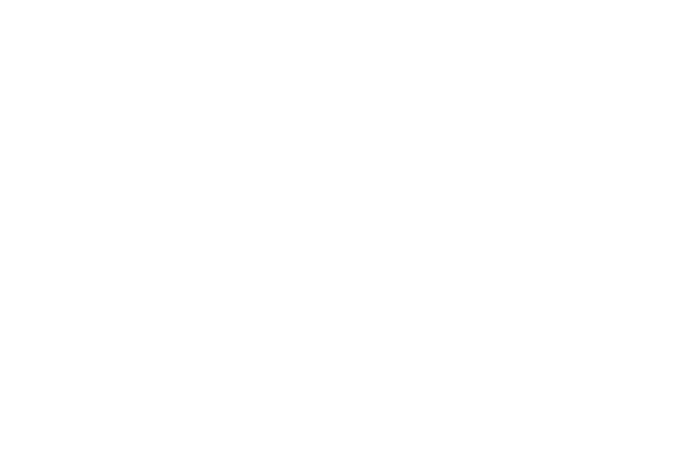
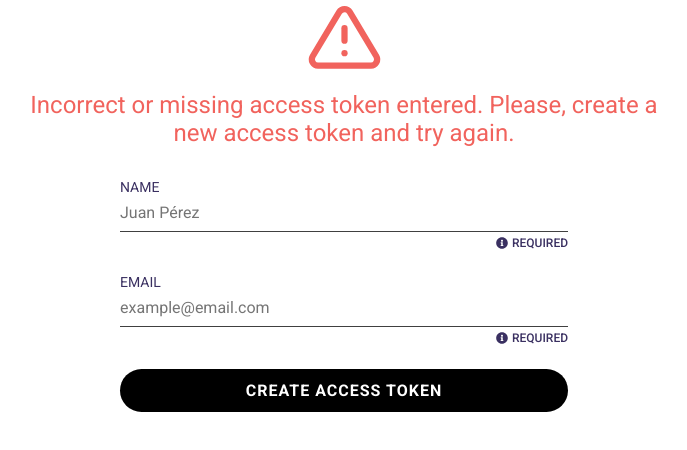
Before and after one commit to hespinoza01/elim5test, a React (Create React App) app in the folder client/: page /access in a window 1280 px wide. Shown: the top 450 px of the page, without its empty margins (296-983 px from the left). Built offline with nearby package versions, Linux system fonts and the light colour scheme.

Commit message:
:sparkles: Created form design to access frontend

```diff
--- a/client/src/App.routes.js
+++ b/client/src/App.routes.js
@@ -4,13 +4,14 @@
 import { PrivateRoute } from './components'
 
 // import views
-import { Home, Page2 } from './views'
+import { Home, Page2, Access } from './views'
 
 export default function AppRoutes() {
     return (
         <Switch>
             <Route exact path='/' component={Home} />
             <Route path='/page2' component={Page2} />
+            <Route path='/access' component={Access} />
         </Switch>
     )
 }
--- a/client/src/components/index.js
+++ b/client/src/components/index.js
@@ -5,5 +5,15 @@
 import Navbar from './navbar.component'
 import Layout from './layout.component'
 import PrivateRoute from './private-route.component'
+import TextField from './text-field.component'
 
-export { Button, Elim5Minion, Footer, Header, Navbar, PrivateRoute, Layout }
+export {
+    Button,
+    Elim5Minion,
+    Footer,
+    Header,
+    Navbar,
+    PrivateRoute,
+    Layout,
+    TextField,
+}
--- /dev/null
+++ b/client/src/components/text-field.component.js
@@ -0,0 +1,52 @@
+import React, { useMemo } from 'react'
+import { FaInfoCircle } from 'react-icons/fa'
+
+// import utils
+import { randomKey } from '../utils'
+
+/**
+ * @param {String} label - message to describe input
+ * @param {String} placeholder
+ * @param {String} type - type of input
+ * @param {String} value - input value
+ * @param {Function} - capture on change input value
+ * @param {Boolean} required - show required indicator
+ */
+export default React.memo(function TextField({
+    label,
+    placeholder = '',
+    type = 'text',
+    value,
+    onChange = () => {},
+    required,
+}) {
+    // create id for link label with input
+    const inputId = useMemo(() => randomKey(), [])
+
+    return (
+        <fieldset className='TextField'>
+            {label && (
+                <label className='TextField-label' htmlFor={inputId}>
+                    {label}
+                </label>
+            )}
+
+            <input
+                className='TextField-input'
+                id={inputId}
+                placeholder={placeholder}
+                required={required}
+                type={type}
+                value={value}
+                onChange={onChange}
+            />
+
+            {required && (
+                <div className='TextField-required'>
+                    <FaInfoCircle />
+                    <span>required</span>
+                </div>
+            )}
+        </fieldset>
+    )
+})
--- /dev/null
+++ b/client/src/styles/components/text-field.scss
@@ -0,0 +1,47 @@
+.TextField {
+    @include roboto;
+    @include flex-vertical;
+    color: rgba($black, .75);
+    width: 100%;
+
+    .TextField-label {
+        color: $purple;
+        font-size: 14px;
+        text-transform: uppercase;
+    }
+
+    .TextField-input {
+        @include input-base;
+        padding-right: 0;
+        padding-left: 0;
+        background-color: transparent;
+        border-bottom: 1px solid currentColor;
+        color: inherit;
+        font-family: inherit;
+        font-size: 16px;
+        line-height: 20px;
+        transition: color .25s;
+    }
+
+    .TextField-required {
+        @include roboto($weight: 500);
+        @include flex-horizontal;
+        justify-content: center;
+        align-items: center;
+        align-self: flex-end;
+        color: $purple;
+        font-size: 12px;
+        margin-top: 4px;
+        text-transform: uppercase;
+        width: fit-content;
+
+        span {
+            display: inline-block;
+            margin-left: 4px;
+        }
+    }
+
+    &:focus-within {
+        color: $purple;
+    }
+}
--- a/client/src/styles/index.scss
+++ b/client/src/styles/index.scss
@@ -10,7 +10,9 @@
 @import 'components/header.scss';
 @import 'components/navbar.scss';
 @import 'components/layout.scss';
+@import 'components/text-field.scss';
 
 // import views
 @import 'views/home.scss';
 @import 'views/page2.scss';
+@import 'views/access.scss';
--- /dev/null
+++ b/client/src/styles/views/access.scss
@@ -0,0 +1,62 @@
+.Access {
+    @include roboto;
+
+    .Access-alert {
+        @include flex-vertical;
+        justify-content: center;
+        align-items: center;
+        color: $red;
+        font-size: 1.5rem;
+        margin: 0 auto;
+        text-align: center;
+        width: 50%;
+    }
+
+    .Access-alert__icon {
+        width: 75px;
+        height: 75px;
+        margin-bottom: 1rem;
+    }
+
+    .Access-form {
+        @include flex-vertical;
+        justify-content: center;
+        margin: 0 auto;
+        margin-top: 2rem;
+        width: 35%;
+
+        .TextField {
+            margin-bottom: 1.5rem;
+        }
+    }
+
+    @media (max-width: 820px) {
+        .Access-form {
+            width: 45%;
+        }
+    }
+
+    @media (max-width: 670px) {
+        .Access-form {
+            width: 60%;
+        }
+    }
+
+    @media (max-width: 580px) {
+        .Access-alert {
+            width: 75%;
+        }
+
+        .Access-form {
+            width: 100%;
+            padding: 0 4rem;
+        }
+    }
+
+    @media (max-width: 420px) {
+        .Access-form {
+            width: 100%;
+            padding: 0 1.5rem;
+        }
+    }
+}
--- /dev/null
+++ b/client/src/views/access.view.js
@@ -0,0 +1,31 @@
+import { FiAlertTriangle as AlertIcon } from 'react-icons/fi'
+
+// import components
+import { Button, TextField } from '../components'
+
+export default function Access() {
+    return (
+        <main className='Access'>
+            <div className='Access-alert'>
+                <AlertIcon className='Access-alert__icon' />
+
+                <p className='Access-alert__message'>
+                    Incorrect or missing access token entered. Please, create a
+                    new access token and try again.
+                </p>
+            </div>
+
+            <form className='Access-form' action='#'>
+                <TextField label='Name' placeholder='Juan Pérez' required />
+
+                <TextField
+                    label='Email'
+                    placeholder='example@email.com'
+                    required
+                />
+
+                <Button>create access token</Button>
+            </form>
+        </main>
+    )
+}
--- a/client/src/views/index.js
+++ b/client/src/views/index.js
@@ -1,4 +1,5 @@
 import Home from './home.view'
 import Page2 from './page2.view'
+import Access from './access.view'
 
-export { Home, Page2 }
+export { Home, Page2, Access }
```
